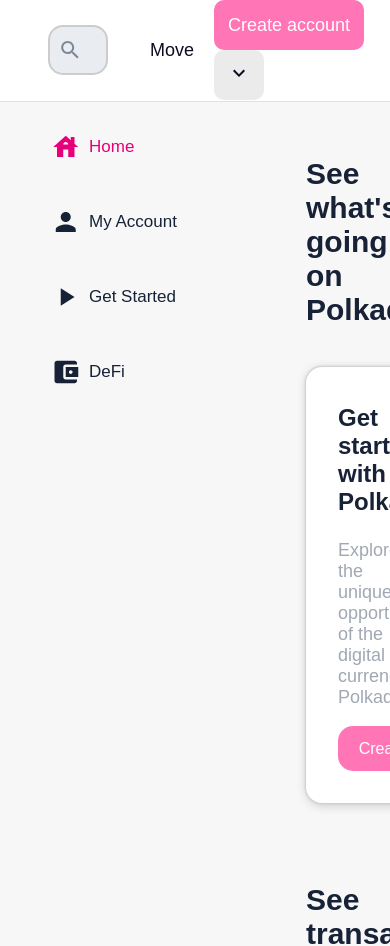
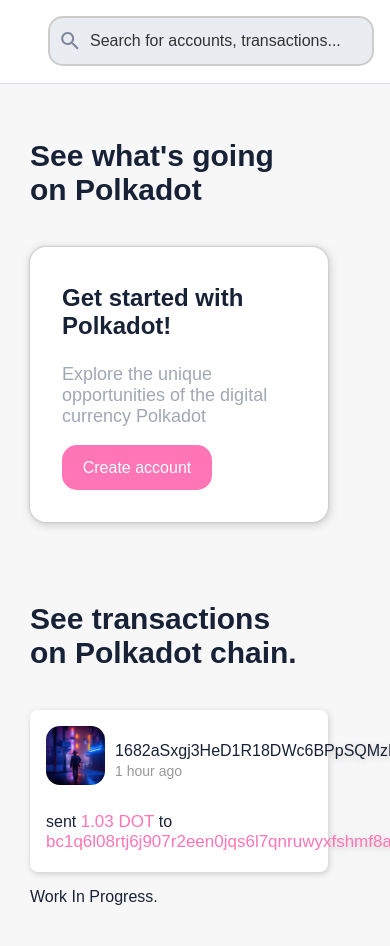
Before and after one commit to EziKielCroat/home_test, a React (Create React App) app: page / in a window 390 px wide. Built offline with nearby package versions, Linux system fonts and the light colour scheme.

Commit message:
testiranje za MobileNavbar

```diff
--- a/package.json
+++ b/package.json
@@ -12,6 +12,7 @@
     "@testing-library/user-event": "^13.5.0",
     "react": "^18.2.0",
     "react-dom": "^18.2.0",
+    "react-responsive": "^9.0.2",
     "react-scripts": "5.0.1",
     "web-vitals": "^2.1.4"
   },
--- a/src/Components/Main.css
+++ b/src/Components/Main.css
@@ -5,6 +5,14 @@
     min-width: 45%;
     overflow-x: hidden;
     overflow-y: hidden;
+
+}
+
+@media(max-width: 834px) {
+    .Main {
+        margin-left: auto;
+        margin-right: auto;
+    }
 }
 
 .Main:hover {
--- a/src/Components/MobileNavbar.js
+++ b/src/Components/MobileNavbar.js
@@ -16,7 +16,6 @@
         </div>
     </nav>
   );
-
 }
 
 export default Navbar;
--- a/src/Components/Navbar.css
+++ b/src/Components/Navbar.css
@@ -6,6 +6,15 @@
     align-items: center;
     border-bottom: 1px solid #DDE1E9;
     background-color: #FFFFFF;
+}
+
+@media(max-width: 834px) {
+    .move-button {
+        display: none;
+    }
+    .action-buttons {
+        display: none;
+    }
 }
 
 .search-container {
--- a/src/Components/SideNav.css
+++ b/src/Components/SideNav.css
@@ -79,3 +79,9 @@
     border-radius: 15px;
     transition: all 0.2s ease-in;
 }
+
+@media(max-width: 834px) {
+    .SideNav {
+        display: none;
+    }
+}
```
Also changed, not shown: 1 other file (tests, documents, lock files or other folders).
